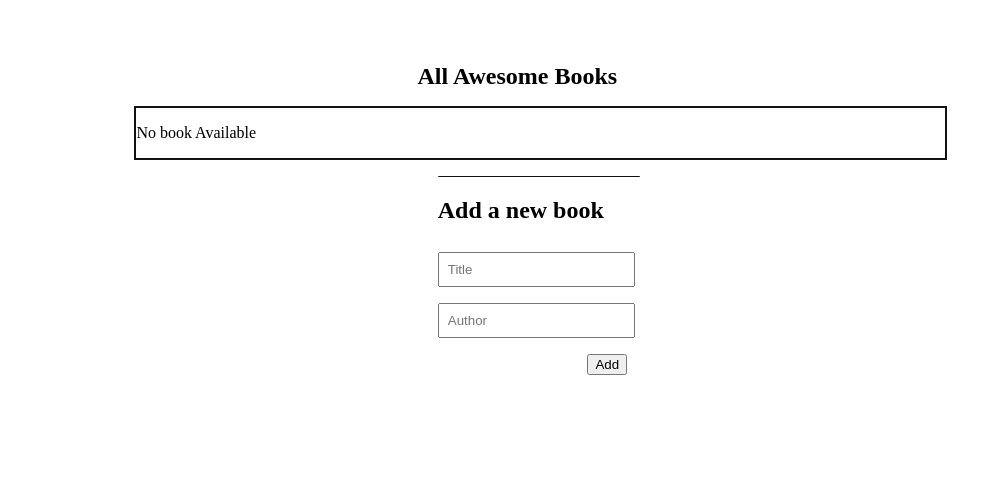
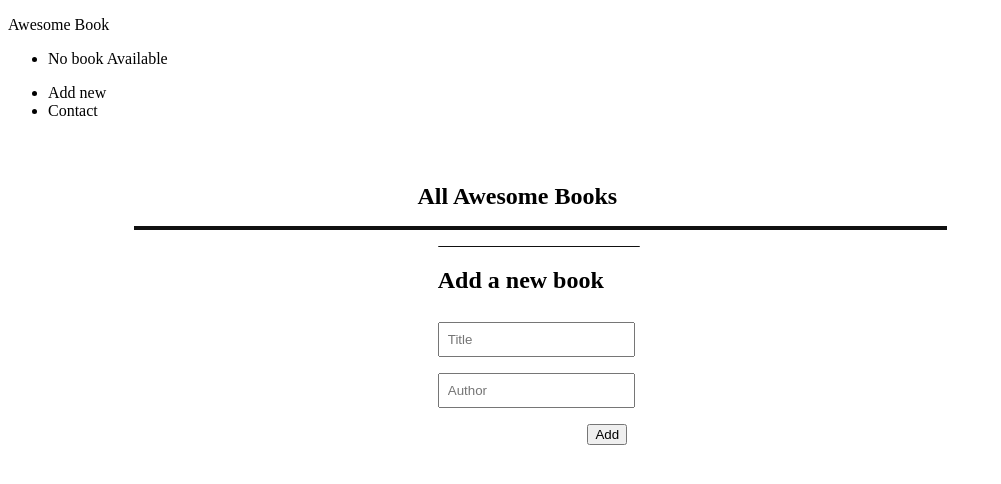
Before and after one commit to worashf/Awesome-book-class, a website with bundled scripts: page index.html in a window 1280 px wide. Shown: the whole page, without its empty margins (0-1001 px from the left). Built offline with nearby package versions, Linux system fonts and the light colour scheme.

Commit message:
add navigation

```diff
--- a/index.html
+++ b/index.html
@@ -9,9 +9,21 @@
 
 </head>
 <body>
+    <header class="header">
+        <div class="logo"><p>Awesome Book</p></div>
+        <nav>
+            <ul class="nav">
+                <li class="nav-item" id="book-list">List</li>
+                <li class="nav-item" id="add-book">Add new </li>
+                <li class="nav-item" id="contact">Contact</li>
+            </ul>
+        </nav>
 
+    </header>
 <main>
         <div class="container">
+
+
             <section class="book-wrapper">
             <h1 class="title">All Awesome Books</h1>
             <div class="book-list" id="book-list">
```
